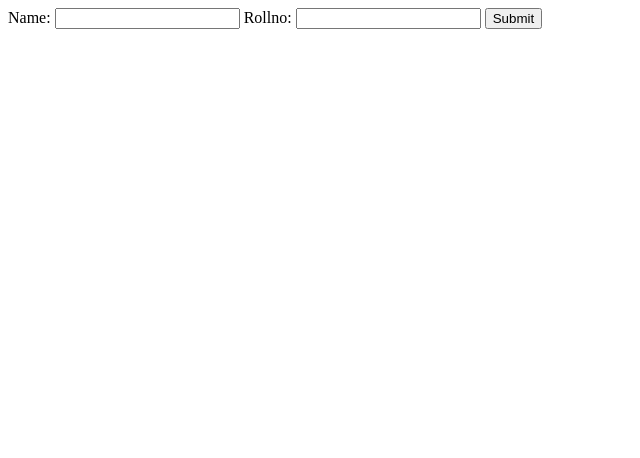
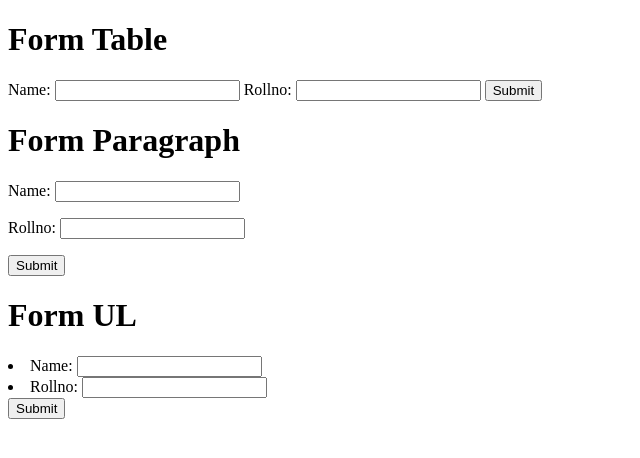
Before and after one commit to Varanasi-Software-Junction/The-learn-Django-repository, a Django app: page /book/student/ in a window 1280 px wide. Shown: the top 458 px of the page, without its empty margins (0-640 px from the left). Run offline with Django 4.2, Linux system fonts and the light colour scheme.

Commit message:
Form as tablw, paragraph, ul

```diff
--- a/templates/student.html
+++ b/templates/student.html
@@ -7,7 +7,20 @@
 <body>
 <form method="post">
     {% csrf_token %}
-    {{form }}
+    <h1>Form  Table </h1>
+    {{ form.as_table }}
+    <input type="submit" value="Submit">
+</form>
+<form method="post">
+    {% csrf_token %}
+    <h1>Form  Paragraph </h1>
+    {{ form.as_p }}
+    <input type="submit" value="Submit">
+</form>
+<form method="post">
+    {% csrf_token %}
+    <h1>Form  UL </h1>
+    {{ form.as_ul }}
     <input type="submit" value="Submit">
 </form>
 </body>
```
